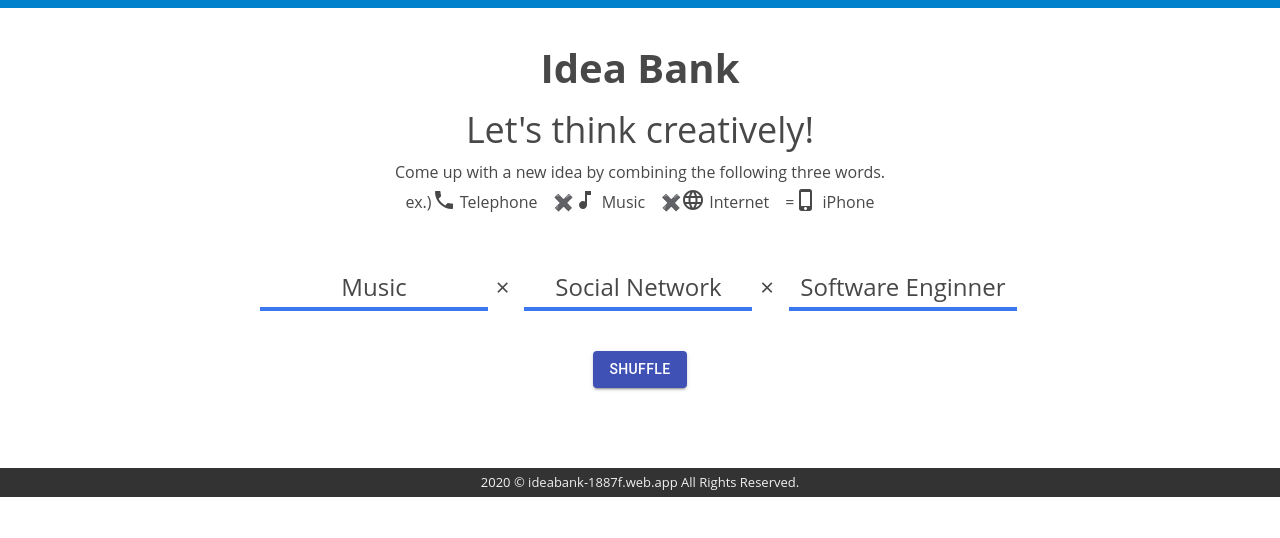
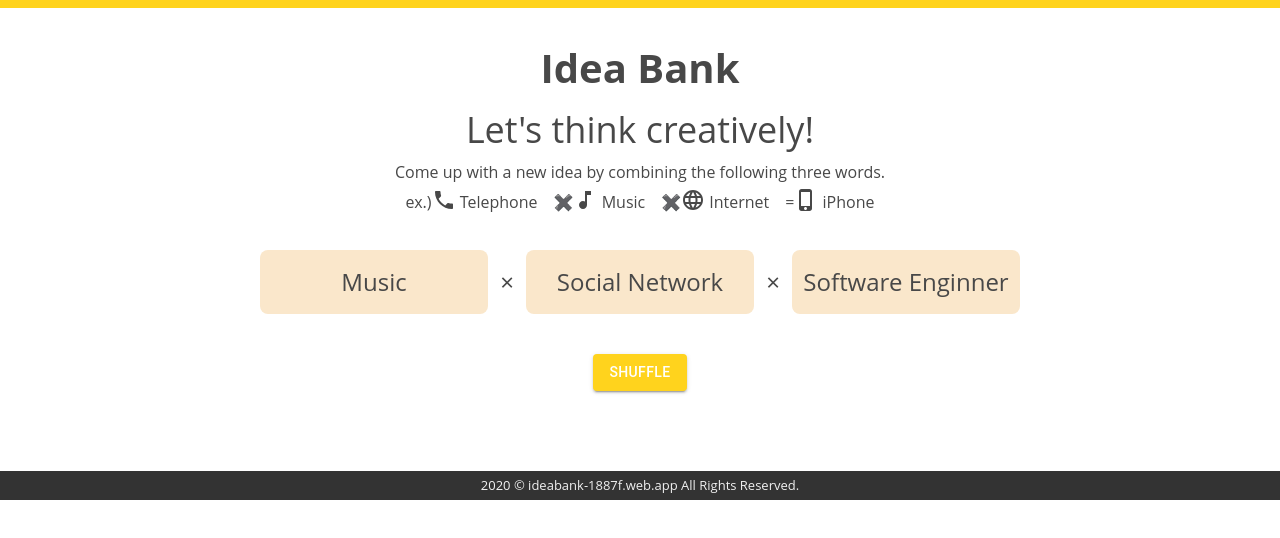
Before and after one commit to nk18chi/ideapool, a React (Create React App) app: page / in a window 1280 px wide. Shown: the top 538 px of the page. Built offline with nearby package versions, Linux system fonts and the light colour scheme.

Commit message:
Change design slot and main color

```diff
--- a/src/App.css
+++ b/src/App.css
@@ -31,18 +31,17 @@ h2 {
 }
 
 .slot-word-li {
-  border-bottom: 4px solid #3978ef;
+  background-color: #fae7cb;
+  border-radius: 8px;
+  color: #484848;
 }
 
 .slot-words p {
-  padding: 25px 0 8px;
+  padding: 20px 0;
 }
 
 .slot-words .middle-li {
-  width: 2.4% !important;
-  margin-right: 2.4%;
-  position: relative;
-  left: 5.5px;
+  width: 5% !important;
 }
 .description {
   margin: 4px;
--- a/src/App.tsx
+++ b/src/App.tsx
@@ -43,7 +43,6 @@ const App: React.FC = () => {
       setTimeout(() => {
         ref.current.style.transitionDuration = "0s";
         ref.current.style.transform = "translateY(100%)";
-        ref.current.style.opacity = 0;
 
         setTimeout(() => {
           ref.current.style.transitionDuration = "0.3s";
@@ -89,7 +88,7 @@ const App: React.FC = () => {
               </Fragment>
             ))}
         </ul>
-        <Button variant='contained' color='primary' onClick={resetWords}>
+        <Button className='shuffle-btn' variant='contained' color='primary' onClick={resetWords}>
           Shuffle
         </Button>
       </article>
--- a/src/index.css
+++ b/src/index.css
@@ -144,6 +144,10 @@ a {
 /* ---------- reset css end  ----------  */
 
 #root {
-  border-top: 8px solid #0180cb;
+  border-top: 8px solid #ffd31d;
   color: #484848;
 }
+
+.shuffle-btn {
+  background-color: #ffd31d !important;
+}
```
